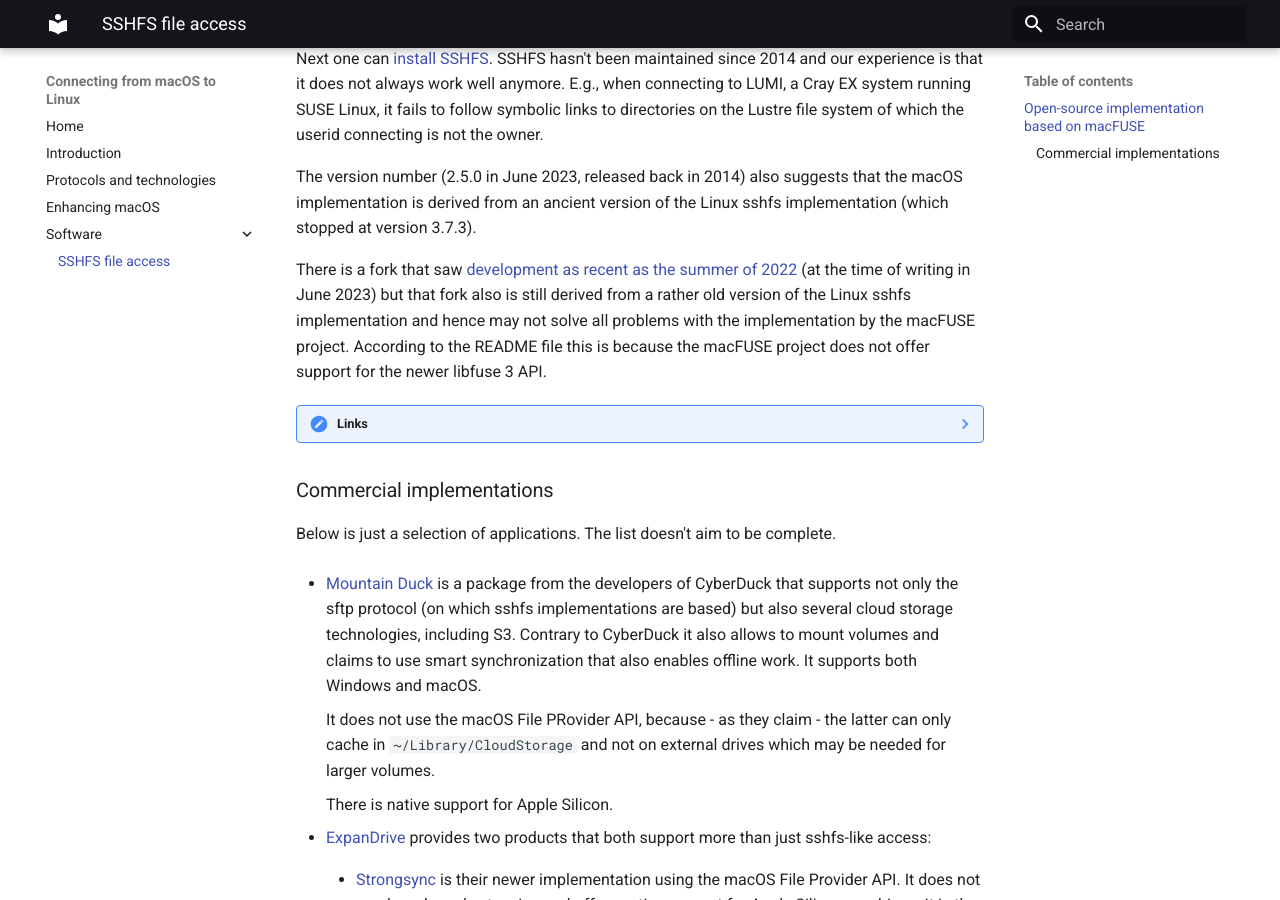
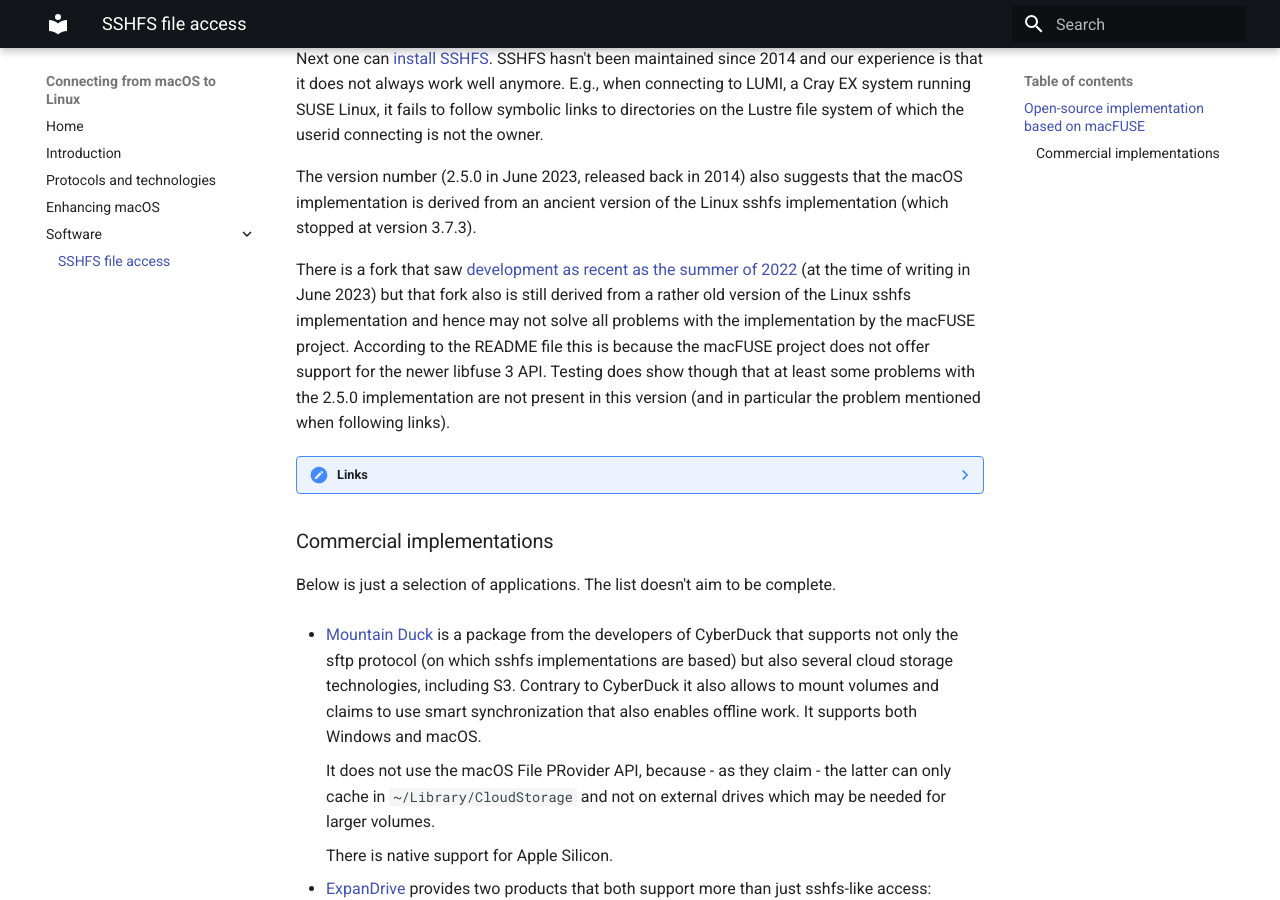
Before and after one commit to klust/macos-to-linux, an MkDocs documentation site: the page built from docs/3_Software/3_03_SSHFS.md, in a window 1280 px wide and 900 px high, scrolled down 868 px. Built offline with MkDocs 1.6.1 and Material for MkDocs 9.7.7, drawn with Linux system fonts in a browser that asks for light colours.

Commit message:
Additional information on sshfs.

```diff
--- a/docs/3_Software/3_03_SSHFS.md
+++ b/docs/3_Software/3_03_SSHFS.md
@@ -46,7 +46,9 @@
 (at the time of writing in June 2023) but that fork also is still derived
 from a rather old version of the Linux sshfs implementation and hence may not solve all problems with
 the implementation by the macFUSE project. According to the README file this is because the macFUSE
-project does not offer support for the newer libfuse 3 API.
+project does not offer support for the newer libfuse 3 API. Testing does show though that at least
+some problems with the 2.5.0 implementation are not present in this version (and in particular
+the problem mentioned when following links).
 
 
 ??? Note "Links"
```
